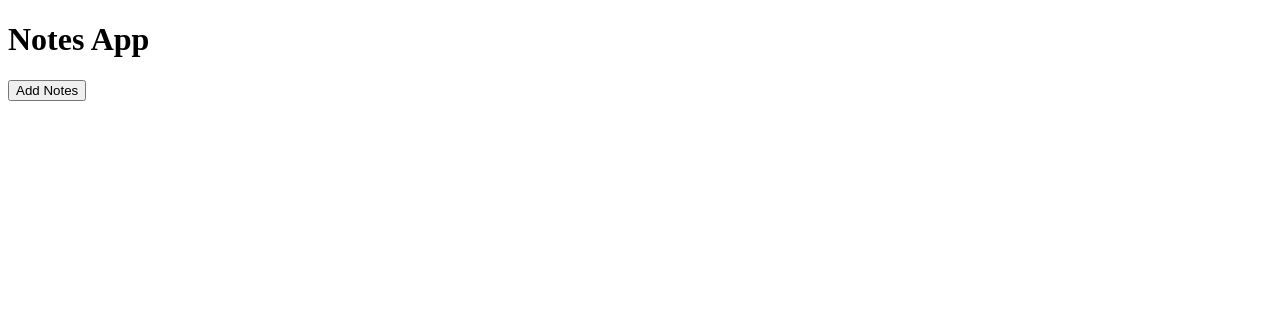
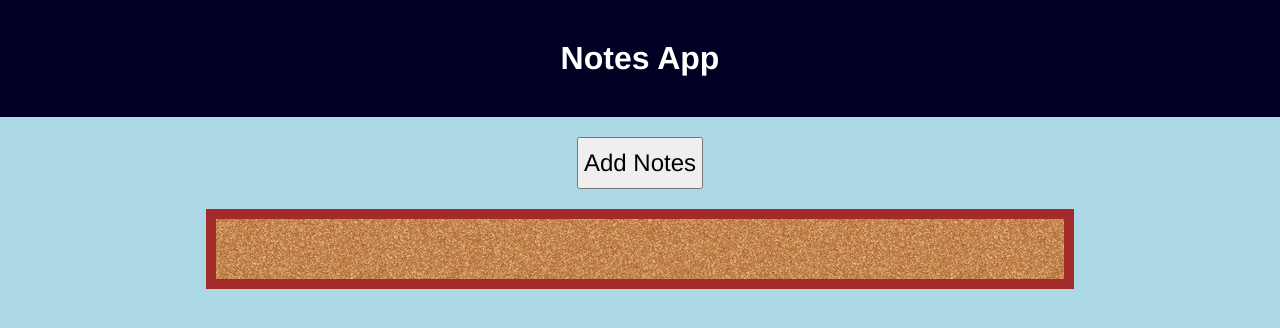
Before and after one commit to Amaza-ing/AMazaing-TypeScript-Course, a website built with webpack: page public/index.html in a window 1280 px wide. Built offline with nearby package versions, Linux system fonts and the light colour scheme; files whose address does not match are found by name.

Commit message:
styles added

```diff
--- a/public/index.html
+++ b/public/index.html
@@ -1,17 +1,21 @@
 <!DOCTYPE html>
 <html lang="en">
   <head>
-  <meta charset="UTF-8">
-  <meta name="viewport" content="width=device-width, initial-scale=1.0">
+    <meta charset="UTF-8" />
+    <meta name="viewport" content="width=device-width, initial-scale=1.0" />
     <title>Document</title>
     <script type="module" src="./bundle.js"></script>
-  <link rel="stylesheet" href="./styles.css">
+    <link rel="stylesheet" href="./styles.css" />
   </head>
   <body>
-  <h1>Notes App</h1>
+    <header class="header">
+      <h1 class="page-name">Notes App</h1>
+    </header>
 
+    <main class="notes-main">
       <button class="btn">Add Notes</button>
 
       <ul class="note-list"></ul>
+    </main>
   </body>
 </html>
--- /dev/null
+++ b/public/styles.css
@@ -0,0 +1,87 @@
+* {
+  box-sizing: border-box;
+  font-family: "Franklin Gothic Medium", "Arial Narrow", Arial, sans-serif;
+}
+
+body {
+  margin: 0;
+  background-color: lightblue;
+}
+
+ul {
+  margin: 0;
+  padding: 0;
+  list-style-type: none;
+}
+
+.header {
+  padding: 40px;
+  background-color: #000022;
+  color: white;
+  display: flex;
+  justify-content: center;
+  align-items: center;
+
+  .page-name {
+    margin: 0;
+  }
+}
+
+.notes-main {
+  padding: 20px;
+  display: flex;
+  flex-direction: column;
+  align-items: center;
+  gap: 20px;
+
+  .btn {
+    padding: 10px 5px;
+    font-size: 1.5rem;
+  }
+
+  .note-list {
+    background-image: url("./assets/cork.jpg");
+    border: 10px solid brown;
+    width: 70%;
+    min-width: 450px;
+    padding: 30px;
+    display: flex;
+    flex-direction: column;
+    align-items: center;
+    gap: 20px;
+
+    .note-card {
+      width: 400px;
+      background-color: lightyellow;
+      border: 3px solid #000022;
+      padding: 20px 30px;
+      display: flex;
+      justify-content: space-between;
+      transition: all 0.2s;
+
+      .title {
+        width: 90%;
+        background-color: transparent;
+        border: none;
+        font-size: 1.2rem;
+        font-weight: bold;
+      }
+
+      [type="checkbox"] {
+        transform: scale(2) translateX(-2px);
+      }
+    }
+    .note-card:hover {
+      border: 3px solid black;
+      box-shadow: 0 0 10px;
+    }
+    .note-card:has(input:checked) {
+      border: 3px solid lightgray;
+      background-color: lightgray;
+
+      .title {
+        font-weight: 100;
+      }
+    }
+  }
+}
```
Also changed, not shown: public/assets/cork.jpg (added). Lines whose indentation alone changed are shown as unchanged.
